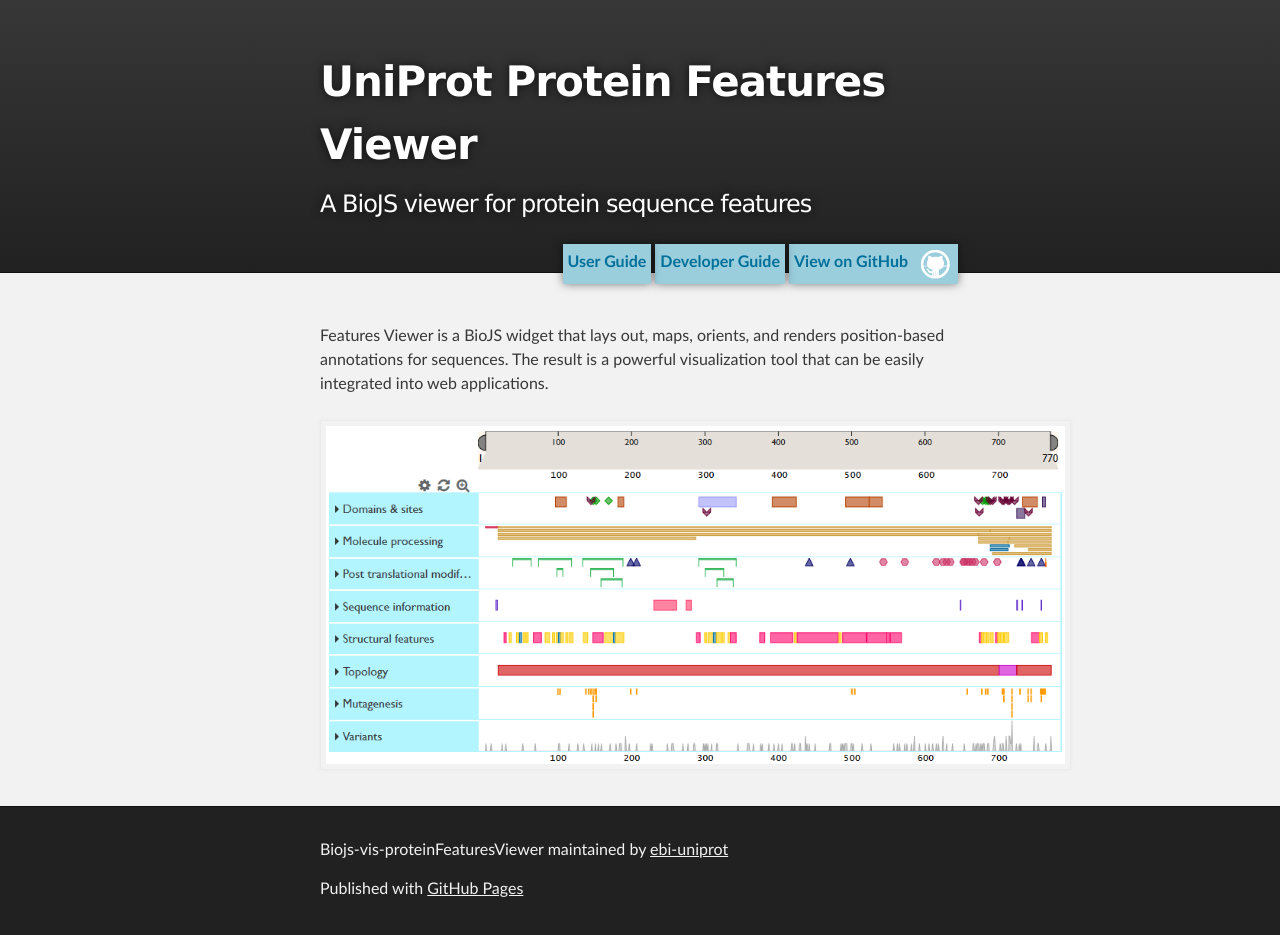
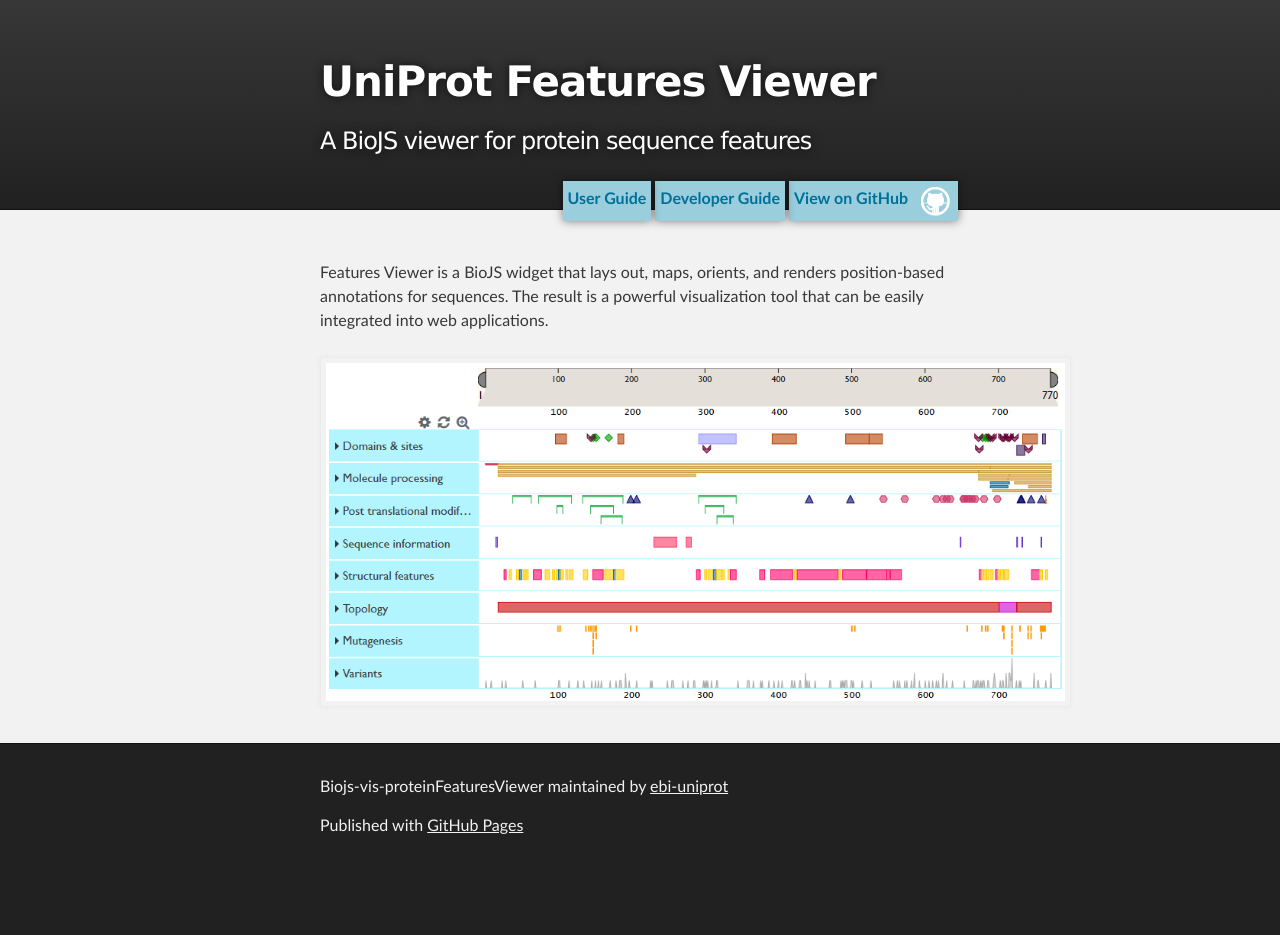
Before and after one commit to ebi-uniprot/ProtVista, a Jekyll site: the page built from index.html, in a window 1280 px wide. Built offline with Jekyll 4.4.1, drawn with Linux system fonts in a browser that asks for light colours; after the commit the page ends 900 px from its top, so only the background shows below that.

Commit message:
Change the title to a shorter version.

```diff
--- a/_layouts/default.html
+++ b/_layouts/default.html
@@ -16,7 +16,7 @@
 <!-- HEADER -->
 <div id="header_wrap" class="outer">
     <header class="inner">
-        <h1 id="project_title">UniProt Protein Features Viewer</h1>
+        <h1 id="project_title">UniProt Features Viewer</h1>
         <h2 id="project_tagline">A BioJS viewer for protein sequence features</h2>
 
         <section id="links">
```
